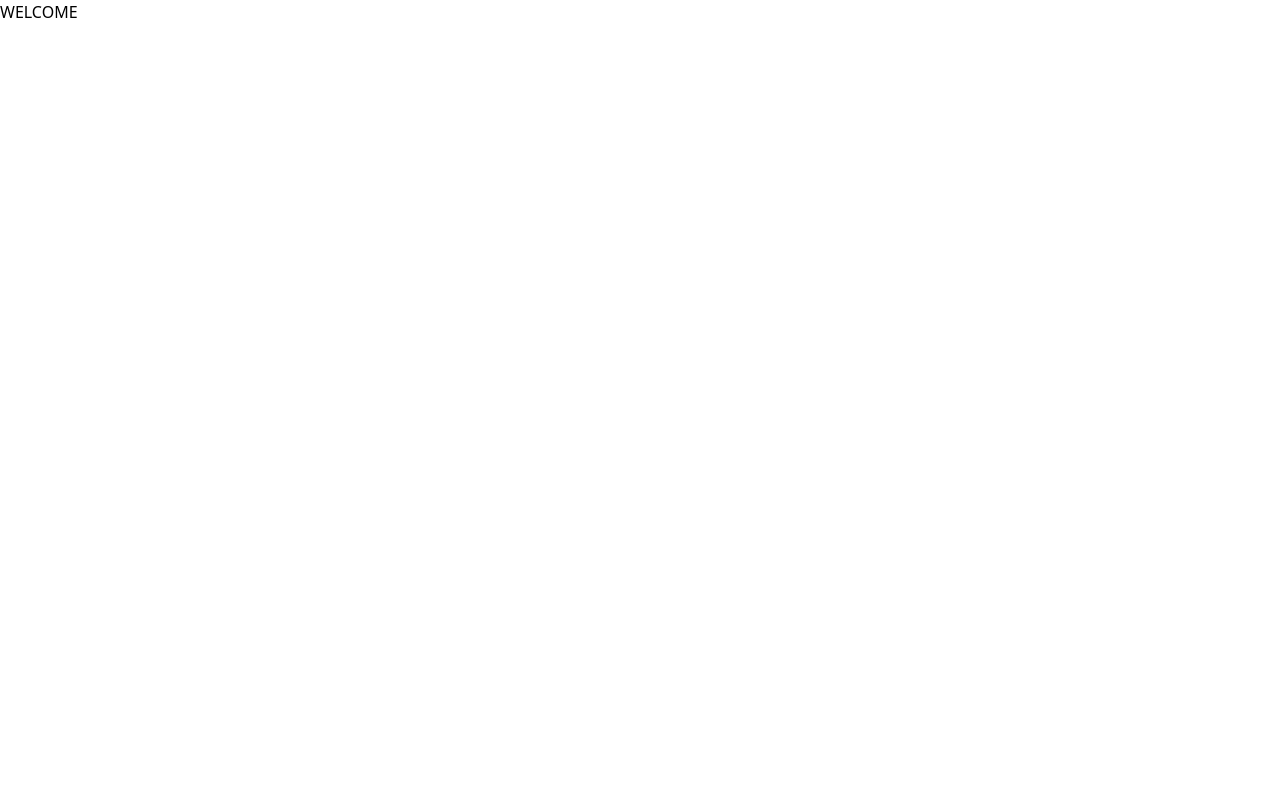
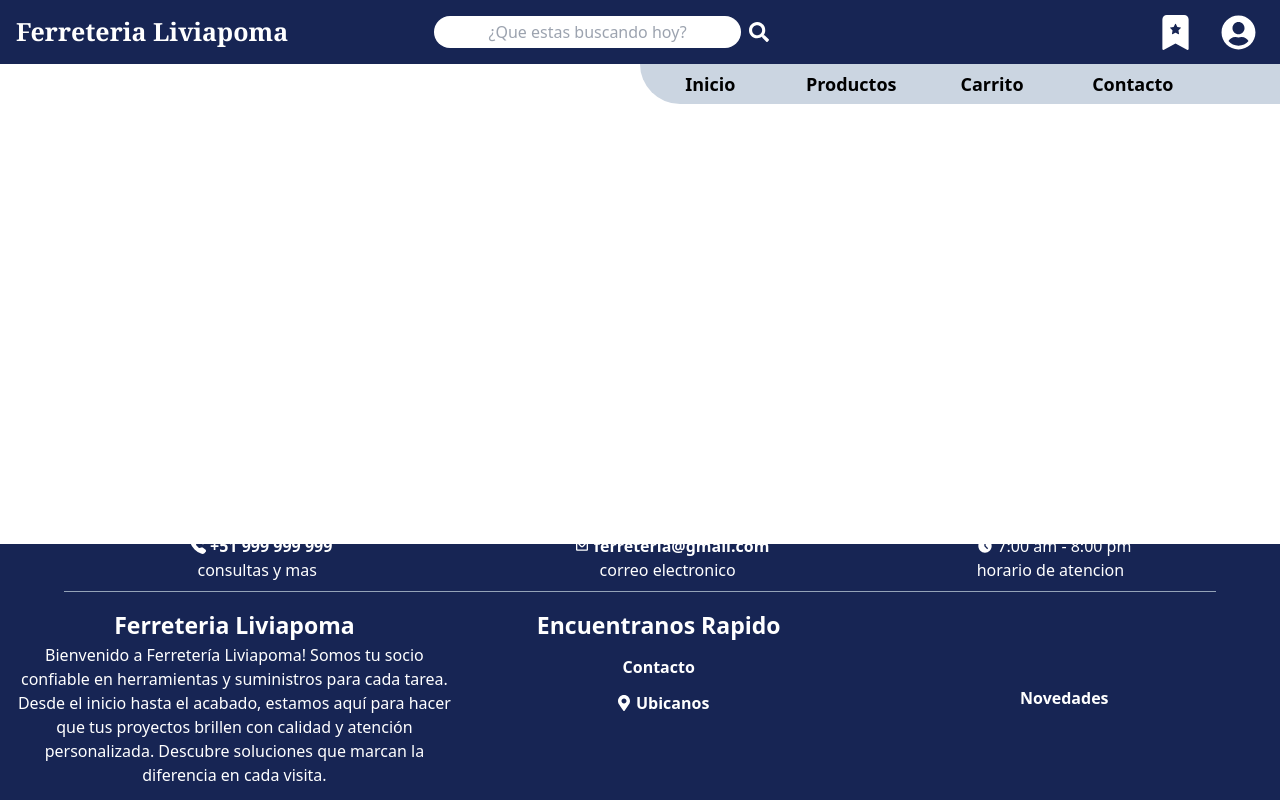
Before and after one commit to Erick0909sc/liviapoma, a Next.js app: page / in a window 1280 px wide. Built offline with nearby package versions, Linux system fonts and the light colour scheme.

Commit message:
layout ready

```diff
--- a/package.json
+++ b/package.json
@@ -22,6 +22,7 @@
     "postcss": "8.4.28",
     "react": "18.2.0",
     "react-dom": "18.2.0",
+    "react-icons": "^4.10.1",
     "react-redux": "^8.1.2",
     "tailwindcss": "3.3.3",
     "typescript": "5.1.6"
--- /dev/null
+++ b/src/components/Layout/Footer/Footer.tsx
@@ -0,0 +1,88 @@
+import Link from 'next/link'
+import React from 'react'
+import { BsTelephoneForwardFill } from "react-icons/bs";
+import { CgMail } from "react-icons/cg";
+import { BiSolidTimeFive } from "react-icons/bi";
+import { FaMapMarkerAlt } from "react-icons/fa";
+
+
+type Props = {}
+
+const Footer = (props: Props) => {
+  return (
+    <div className=' flex flex-col  bg-blue-950 w-full  h-64 justify-center items-center '>
+
+      <div className='text-white flex gap-6 w-[90%]  border-b border-slate-400   justify-center h-[20%] items-center pb-4'>
+
+        <div className='flex flex-col w-[35%] text-center '>
+          <div className='hover:text-red-600 font-semibold w-[100%] flex items-center justify-center gap-1'>
+            <span className='ml-2 '>
+              <BsTelephoneForwardFill />
+            </span>
+            <span>
+              <Link href={'#'}>+51 999 999 999</Link>
+            </span>
+          </div>
+          <p>consultas y mas</p>
+        </div>
+
+        <div className='flex flex-col w-[35%] text-center'>
+          <div className='hover:text-red-600 font-semibold w-[100%] flex items-center justify-center gap-1'>
+            <span className='ml-2 '><CgMail /></span>
+            <span> <Link href={'#'}>ferreteria@gmail.com</Link></span>
+
+
+
+          </div>
+          <p>correo electronico </p>
+        </div>
+
+        <div className='flex flex-col w-[30%] text-center' >
+          <div className='w-[100%] flex items-center justify-center gap-1'>
+            <span className='ml-2 '>
+              <BiSolidTimeFive />
+            </span>
+            <span>
+              <h2>
+                7:00 am - 8:00 pm
+              </h2>
+            </span>
+          </div>
+          <p>
+            horario de atencion
+          </p>
+        </div>
+
+      </div>
+      <div className=' w-full text-white flex justify-center p-4'>
+        <div className='flex flex-col items-center w-[35%] text-center'>
+          <h2 className='text-[23px] font-bold'>Ferreteria Liviapoma</h2>
+          <p>
+            Bienvenido a Ferretería Liviapoma! Somos tu socio confiable en herramientas y suministros para cada tarea. Desde el inicio hasta el acabado, estamos aquí para hacer que tus proyectos brillen con calidad y atención personalizada. Descubre soluciones que marcan la diferencia en cada visita.
+          </p>
+        </div>
+        <div className='w-[33%] flex flex-col  items-center gap-3'>
+          <h2 className='font-bold text-[23px] '>Encuentranos Rapido</h2>
+          <Link href={'#'}><h2 className='hover:text-red-500 cursor-pointer font-semibold'>Contacto</h2></Link>
+
+          <div className='hover:text-red-600 font-semibold w-[100%] flex items-center justify-center gap-1'>
+            <span className='ml-2 '>
+              <FaMapMarkerAlt />
+            </span>
+            <span>
+              <Link href={'#'}><h2 >Ubicanos</h2></Link>
+            </span>
+          </div>
+
+        </div>
+        <div className='w-[32%] flex flex-col  items-center justify-center gap-3'>
+          <Link href={'#'}><h2 className='hover:text-red-500 cursor-pointer font-semibold'>Novedades</h2></Link>
+        </div>
+      </div>
+
+
+    </div>
+  )
+}
+
+export default Footer
--- /dev/null
+++ b/src/components/Layout/Layout.tsx
@@ -0,0 +1,21 @@
+import React, { ReactNode } from 'react'
+import Nadvar from './Nadvar/Nadvar'
+import Footer from './Footer/Footer'
+
+type Props = {
+    children: ReactNode;
+}
+
+const Layout = (props: Props) => {
+    return (
+        <div className="flex flex-col min-h-screen">
+            <Nadvar />
+            <div className="flex-grow">
+                {props.children}
+            </div>
+            <Footer />
+        </div>
+    )
+}
+
+export default Layout
--- /dev/null
+++ b/src/components/Layout/Nadvar/Nadvar.tsx
@@ -0,0 +1,58 @@
+
+import Link from 'next/link';
+import React from 'react'
+import { FaSearch } from "react-icons/fa";
+import { BsFillBookmarkStarFill } from "react-icons/bs";
+import { FaUserCircle } from "react-icons/fa";
+
+type Props = {}
+
+const Nadvar = (props: Props) => {
+  return (
+    <nav className='CONTAINER  flex-wrap flex-col  h-16'>
+      <div className='bg-blue-950 flex text-white h-[100%] w-ful'>
+        <div className='title flex items-center font-serif w-[32%] justify-start pl-4 text-[25px] font-bold'>
+          <Link href={'#'}><h2 className='cursor-pointer'>Ferreteria Liviapoma</h2></Link>
+        </div>
+
+        <div className='NAVEGACION  w-[30%] flex justify-center items-center gap-2'>
+          <input type="text" placeholder='¿Que estas buscando hoy?' className='p-1 rounded-2xl w-[80%] text-center text-black' />
+          <button><FaSearch className='text-[20px]' /></button>
+        </div>
+
+        <div className='w-[38%] flex justify-end items-center gap-7 pr-6 text-[35px]'>
+          <BsFillBookmarkStarFill />
+          <FaUserCircle />
+        </div>
+      </div>
+      <div>
+
+      </div>
+
+      <div className='  h-10 w-full  flex justify-end '>
+        <div className='bg-slate-300  w-[50%] flex    rounded-bl-[100px] text-[18px] items-center text-center font-semibold'>
+
+          <div className='w-[22%] '>
+            <Link href={'#'}><h2 className='cursor-pointer hover:text-red-500'>Inicio</h2></Link>
+          </div>
+
+          <div className='w-[22%]'>
+            <Link href={'#'}><h2>Productos</h2></Link>
+          </div>
+
+          <div className='w-[22%]'>
+            <Link href={'#'}><h2>Carrito</h2></Link>
+          </div>
+
+          <div className='w-[22%]'>
+            <Link href={'#'}><h2>Contacto</h2></Link>
+          </div>
+
+        </div>
+      </div>
+
+    </nav>
+  )
+}
+
+export default Nadvar
--- a/src/pages/index.tsx
+++ b/src/pages/index.tsx
@@ -1,9 +1,11 @@
+import Layout from '@/components/Layout/Layout'
 import Image from 'next/image'
 
 export default function Home() {
   return (
-    <main>
-      WELCOME
-    </main>
+    <Layout>
+
+
+    </Layout>
   )
 }
--- a/src/styles/globals.css
+++ b/src/styles/globals.css
@@ -7,6 +7,9 @@
   --background-start-rgb: 214, 219, 220;
   --background-end-rgb: 255, 255, 255;
 }
+
+
+
 
 /* @media (prefers-color-scheme: dark) {
   :root {
```
Also changed, not shown: 1 other file (tests, documents, lock files or other folders).
